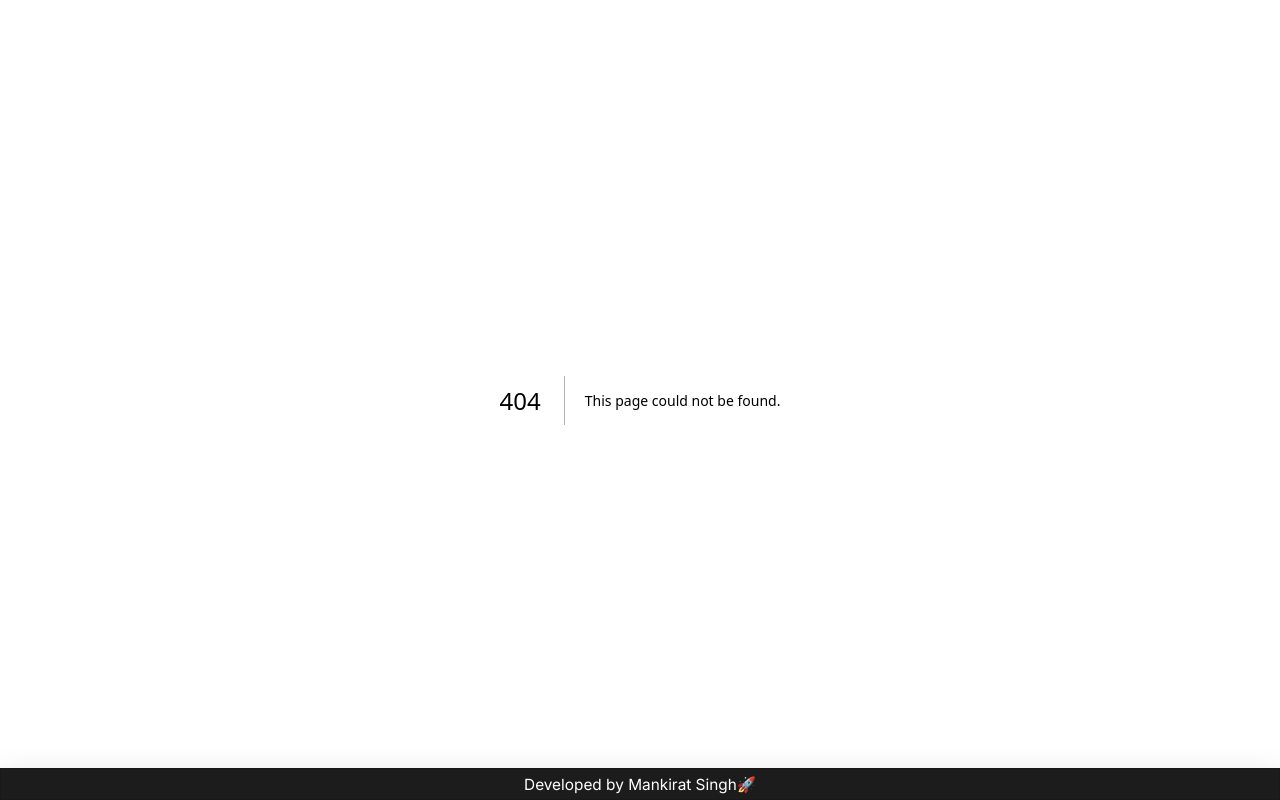
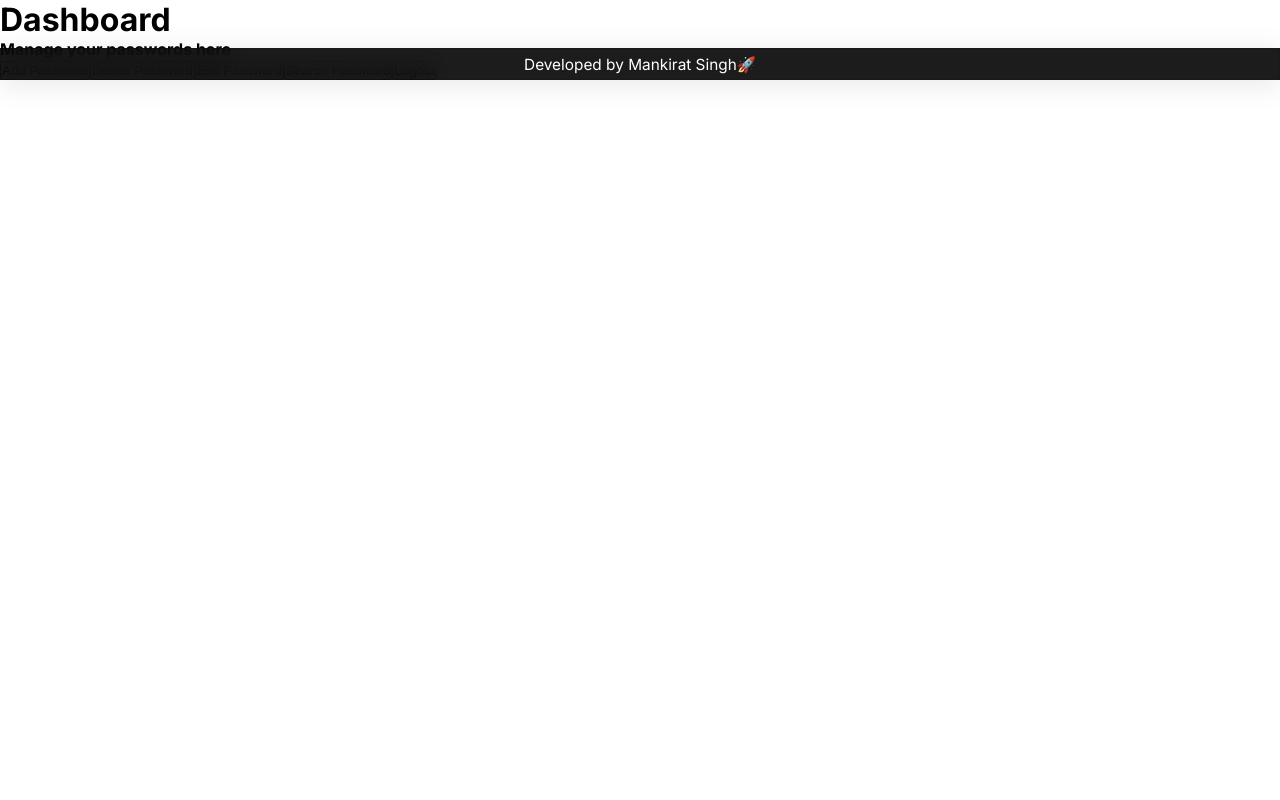
Before and after one commit to MankiratSingh1315/Passwordy, a Next.js app: page /dashboard in a window 1280 px wide. Before the commit this address had no page. Built offline with nearby package versions, Linux system fonts and the light colour scheme.

Commit message:
add the dashboard route
Signed-off-by: Mankirat Singh <msingh2_be22@thapar.edu>

```diff
--- /dev/null
+++ b/src/app/dashboard/page.tsx
@@ -0,0 +1,25 @@
+import React from 'react';
+
+export default function dashboard(){
+    return(
+        <div>
+            {/* interface for a password managing app
+                - list of passwords
+                - add password
+                - delete password
+                - edit password
+                - search password
+                - logout
+            */}
+            <div>
+                <h1>Dashboard</h1>
+                <h4>Manage your passwords here</h4>
+                <button type="submit">Add Password</button>
+                <button type="submit">Delete Password</button>
+                <button type="submit">Edit Password</button>
+                <button type="submit">Search Password</button>
+                <button type="submit">Logout</button>
+            </div>
+        </div>
+    )
+}
```
